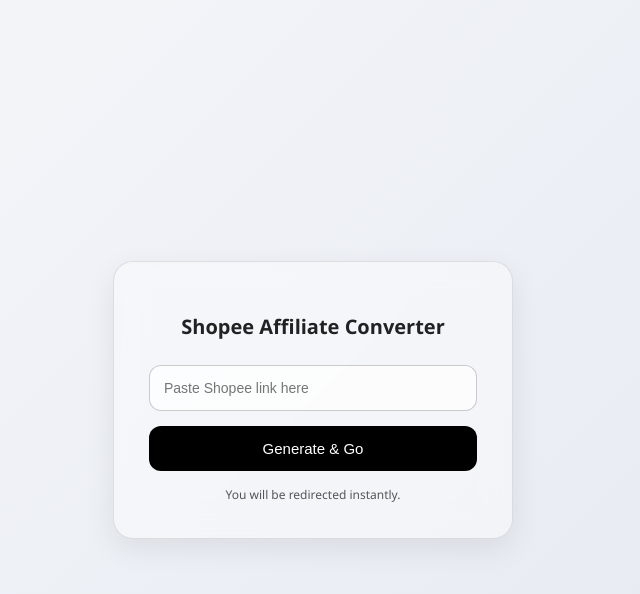
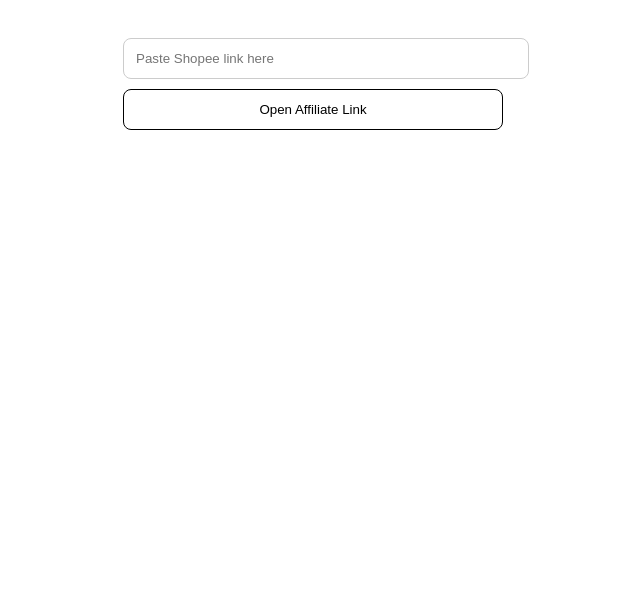
Before and after one commit to thnhmii/convert-tool, a website: page index.html in a window 1280 px wide. Shown: the whole page, without its empty margins (327-967 px from the left). Drawn offline with Linux system fonts and the light colour scheme.

Commit message:
Update index.html

```diff
--- a/index.html
+++ b/index.html
@@ -1,104 +1,64 @@
 <!DOCTYPE html>
-<html lang="en">
+<html>
 <head>
 <meta charset="UTF-8">
 <meta name="viewport" content="width=device-width, initial-scale=1.0">
-<meta name="referrer" content="no-referrer">
-<title>Shopee Affiliate Converter</title>
+<title>Shopee Link Converter</title>
 
 <style>
-*{box-sizing:border-box;}
-
 body{
-  margin:0;
-  font-family:'Segoe UI',sans-serif;
-  background:linear-gradient(135deg,#f5f7fa,#e4e8f0);
+  font-family:Arial, sans-serif;
+  background:transparent;
   display:flex;
   justify-content:center;
-  align-items:center;
-  height:100vh;
+  padding:30px 15px;
 }
-
-.container{
+.box{
   width:100%;
-  max-width:400px;
-  padding:35px;
-  border-radius:20px;
-  background:rgba(255,255,255,0.4);
-  backdrop-filter:blur(15px);
-  border:1px solid rgba(0,0,0,0.1);
-  box-shadow:0 10px 30px rgba(0,0,0,0.08);
+  max-width:380px;
 }
-
-h2{
-  text-align:center;
-  margin-bottom:25px;
-  font-size:20px;
-  color:#222;
-  font-weight:600;
-}
-
 input{
   width:100%;
-  padding:14px;
-  border:1px solid rgba(0,0,0,0.2);
-  border-radius:12px;
-  font-size:14px;
-  margin-bottom:15px;
-  background:rgba(255,255,255,0.7);
+  padding:12px;
+  border:1px solid #ccc;
+  border-radius:8px;
+  margin-bottom:10px;
 }
-
-input:focus{
-  border-color:#000;
-  outline:none;
-}
-
 button{
   width:100%;
-  padding:14px;
-  border-radius:12px;
-  font-size:15px;
+  padding:12px;
+  border-radius:8px;
+  border:1px solid #000;
+  background:transparent;
   cursor:pointer;
-  border:none;
+}
+button:hover{
   background:#000;
-  color:white;
-}
-
-button:hover{
-  opacity:0.85;
-}
-
-.footer{
-  margin-top:15px;
-  text-align:center;
-  font-size:12px;
-  color:#555;
+  color:#fff;
 }
 </style>
 </head>
 
 <body>
 
-<div class="container">
-  <h2>Shopee Affiliate Converter</h2>
-  <input type="text" id="original" placeholder="Paste Shopee link here">
-  <button id="goBtn">Generate & Go</button>
-  <div class="footer">You will be redirected instantly.</div>
+<div class="box">
+  <input id="original" type="text" placeholder="Paste Shopee link here">
+  <button onclick="openLink()">Open Affiliate Link</button>
 </div>
 
 <script>
 const TOKEN = "YcjWkLnSTyytUqnNLBthd";
 
-document.getElementById("goBtn").addEventListener("click", function() {
-    let link = document.getElementById("original").value.trim();
-    if(!link) return;
+function openLink(){
+  let link = document.getElementById("original").value.trim();
+  if(!link) return;
 
-    let encoded = encodeURIComponent(link);
-    let finalURL = "https://goeco.mobi/?token=" + TOKEN + "&url=" + encoded;
+  let encoded = encodeURIComponent(link);
+  let finalURL = "https://goeco.mobi/?token=" + TOKEN + "&url=" + encoded;
 
-    // Direct redirect (iOS safe)
-    window.location.href = finalURL;
-});
+  // mở tab mới (iOS safe)
+  window.open(finalURL, "_blank");
+}
 </script>
 
 </body>
```
